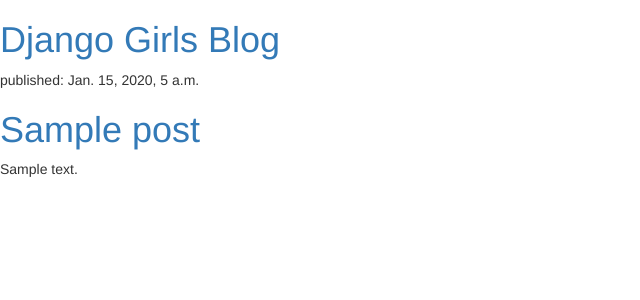
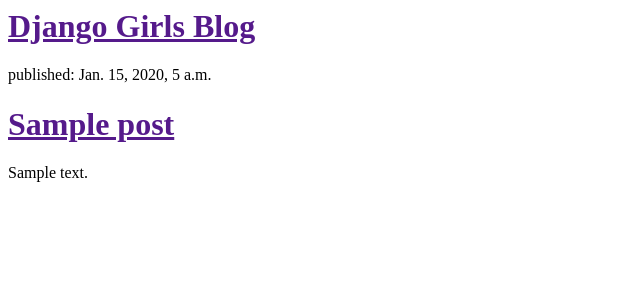
Before and after one commit to smtNorth/my-first-blog, a Django app: template blog/templates/blog/post_list.html in a window 1280 px wide. Shown: the top 300 px of the page, without its empty margins (0-640 px from the left). Run offline with Django 3.2, Linux system fonts and the light colour scheme; the template is opened without the code that fills it: values that come from a table or form of the project are taken from there, others are empty; tables that the repository leaves empty hold one stand-in row (values such as "Sample post"); some libraries are stand-ins or nearby versions.

Commit message:
will this work?

```diff
--- a/blog/templates/blog/post_list.html
+++ b/blog/templates/blog/post_list.html
@@ -1,7 +1,5 @@
 <html>
 	<head>
-		<link rel="stylesheet" href="//maxcdn.bootstrapcdn.com/bootstrap/3.3.5/css/bootstrap.min.css">
-		<link rel="stylesheet" href="//maxcdn.bootstrapcdn.com/bootstrap/3.3.5/css/bootstrap-theme.min.css">
 		<title>Django Girls blog</title>
 	</head>
     <body>
```
